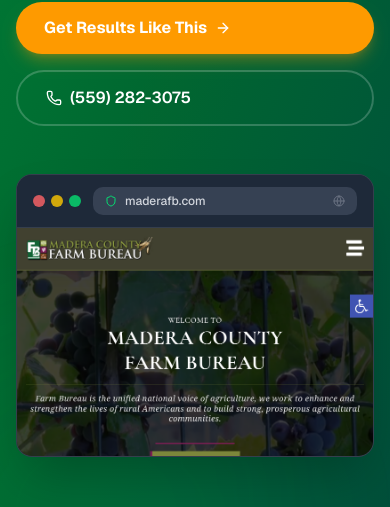
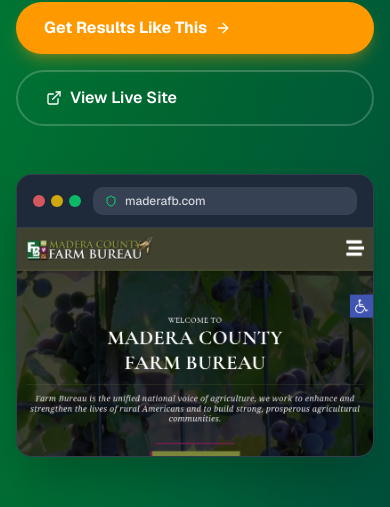
Before and after one commit to BrandonCTW/caltechweb, a Next.js app: page /case-studies/madera-county-farm-bureau in a window 390 px wide. Shown: the part 633-1140 px from the top of the page. Built offline with nearby package versions, Linux system fonts and the light colour scheme.

Commit message:
Make hero image clickable and replace phone with View Live Site button

```diff
--- a/src/app/case-studies/madera-county-farm-bureau/page.tsx
+++ b/src/app/case-studies/madera-county-farm-bureau/page.tsx
@@ -16,6 +16,7 @@
   CreditCard,
   Trophy,
   Globe,
+  ExternalLink,
 } from "lucide-react";
 import Image from "next/image";
 import Header from "@/components/Header";
@@ -113,36 +114,39 @@
                 <ArrowRight className="w-4 h-4" />
               </Link>
               <a
-                href="tel:5592823075"
+                href="https://maderafb.com"
+                target="_blank"
+                rel="noopener noreferrer"
                 className="inline-flex items-center gap-2 px-7 py-3.5 rounded-full border-2 border-white/20 text-white font-semibold text-base hover:border-white/40 hover:bg-white/5 transition-colors"
               >
-                <Phone className="w-4 h-4" />
-                (559) 282-3075
+                <ExternalLink className="w-4 h-4" />
+                View Live Site
               </a>
             </div>
           </div>
 
           {/* Right: Screenshot */}
-          <div className="rounded-2xl border border-white/10 shadow-2xl overflow-hidden bg-gray-800">
+          <a
+            href="https://maderafb.com"
+            target="_blank"
+            rel="noopener noreferrer"
+            className="group rounded-2xl border border-white/10 shadow-2xl overflow-hidden bg-gray-800 block hover:border-white/30 transition-colors"
+          >
             <div className="bg-gray-800 px-4 py-3 flex items-center gap-3 border-b border-white/10">
               <div className="flex gap-1.5">
                 <div className="w-3 h-3 rounded-full bg-red-400/80" />
                 <div className="w-3 h-3 rounded-full bg-yellow-400/80" />
                 <div className="w-3 h-3 rounded-full bg-green-400/80" />
               </div>
-              <a
-                href="https://maderafb.com"
-                target="_blank"
-                rel="noopener noreferrer"
-                className="flex-1 bg-gray-700 rounded-lg h-7 px-3 flex items-center gap-2 hover:bg-gray-600 transition-colors group"
-              >
+              <div className="flex-1 bg-gray-700 rounded-lg h-7 px-3 flex items-center gap-2">
                 <Shield className="w-3 h-3 text-green-400 shrink-0" />
-                <span className="text-xs text-gray-300 font-medium group-hover:text-white transition-colors">
+                <span className="text-xs text-gray-300 font-medium">
                   maderafb.com
                 </span>
-                <Globe className="w-3 h-3 text-gray-500 group-hover:text-gray-300 transition-colors ml-auto shrink-0" />
-              </a>
+                <ExternalLink className="w-3 h-3 text-gray-500 ml-auto shrink-0 opacity-0 group-hover:opacity-100 transition-opacity" />
               </div>
+            </div>
+            <div className="relative">
               <Image
                 src="/portfolio/madera-county-farm-bureau.png"
                 alt="Madera County Farm Bureau website designed by CalTech Web"
@@ -152,7 +156,14 @@
                 className="w-full h-auto"
                 sizes="(max-width: 1024px) 100vw, 50vw"
               />
+              <div className="absolute inset-0 bg-black/0 group-hover:bg-black/20 transition-all duration-300 flex items-center justify-center">
+                <span className="opacity-0 group-hover:opacity-100 transition-opacity duration-300 inline-flex items-center gap-2 px-5 py-2.5 rounded-full bg-white text-gray-900 font-bold text-sm shadow-lg">
+                  Visit Live Site
+                  <ExternalLink className="w-4 h-4" />
+                </span>
               </div>
+            </div>
+          </a>
         </div>
       </div>
     </section>
```
Lines whose indentation alone changed are shown as unchanged.
